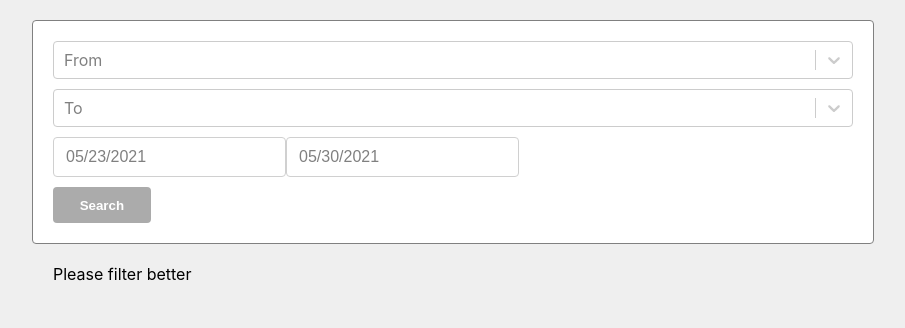
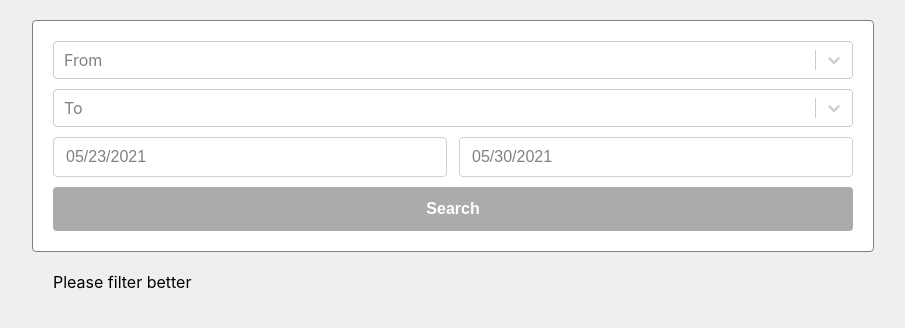
Before and after one commit to torian12321/react-flights, a React (Create React App) app: page / in a window 1280 px wide. Shown: the top 328 px of the page, without its empty margins (187-1092 px from the left). Built offline with nearby package versions, Linux system fonts and the light colour scheme.

Commit message:
datepicker styles

```diff
--- /dev/null
+++ b/src/App/Filters/Filters.module.scss
@@ -0,0 +1,5 @@
+.btn {
+  width: 100%;
+  display: block;
+  font-size: 1em;
+}
--- a/src/App/Filters/Filters.tsx
+++ b/src/App/Filters/Filters.tsx
@@ -5,6 +5,7 @@ import Button from '../../components/Button';
 import SelectCountry from '../../components/SelectCountry';
 import DateRange from '../../components/DateRange';
 import { Props, State } from './Filters.interfaces';
+import styles from './Filters.module.scss';
 
 const isValid = (values: any = {}) => {
   const { dates = {}} = values;
@@ -38,7 +39,7 @@ const Filtes = ({
           <SelectCountry name='from' label="From" />
           <SelectCountry name='to' label="To" />
           <DateRange name="dates" />
-          <Button label="Search" loading={isLoading} disabled={!isValid(values)} />
+          <Button label="Search" loading={isLoading} disabled={!isValid(values)} className={styles.btn} />
         </form>
       )}
     </RFFForm>
--- a/src/components/Button/Button.interfaces.ts
+++ b/src/components/Button/Button.interfaces.ts
@@ -4,6 +4,7 @@ export interface Props {
   label?: string,
   disabled?: boolean,
   loading?: boolean,
+  className?: string,
   type?: 'submit' | 'reset' | 'button',
   onClick?: Function,
 };
--- a/src/components/Button/Button.tsx
+++ b/src/components/Button/Button.tsx
@@ -9,6 +9,7 @@ const Form = ({
   label,
   disabled = false,
   loading = false,
+  className,
   onClick = () => {}
 }: Props) => {
   const isClickable = !(disabled || loading);
@@ -27,6 +28,7 @@ const Form = ({
       className={classNames(
         styles.btn,
         !isClickable && styles.disabled,
+        className,
       )}
     >
     {content}
--- a/src/components/DateRange/DateRange.module.scss
+++ b/src/components/DateRange/DateRange.module.scss
@@ -3,15 +3,16 @@
   flex-direction: row;
   flex-wrap: wrap;
   margin: 0 0 10px;
-  // & > div {
-  //   flex: 1 0;
-  //   background: yellow;
+  gap: 12px;
 
-  //   & > div {
-  //     background: red;
-  //     width: 100%;
-  //   }
-  // }
+  :global(.react-datepicker-wrapper) {
+    flex-grow: 1;
+
+    input {
+      width: 100%;
+      box-sizing: border-box;
+    }
+  }
 }
 .input {
   background: white;
```
